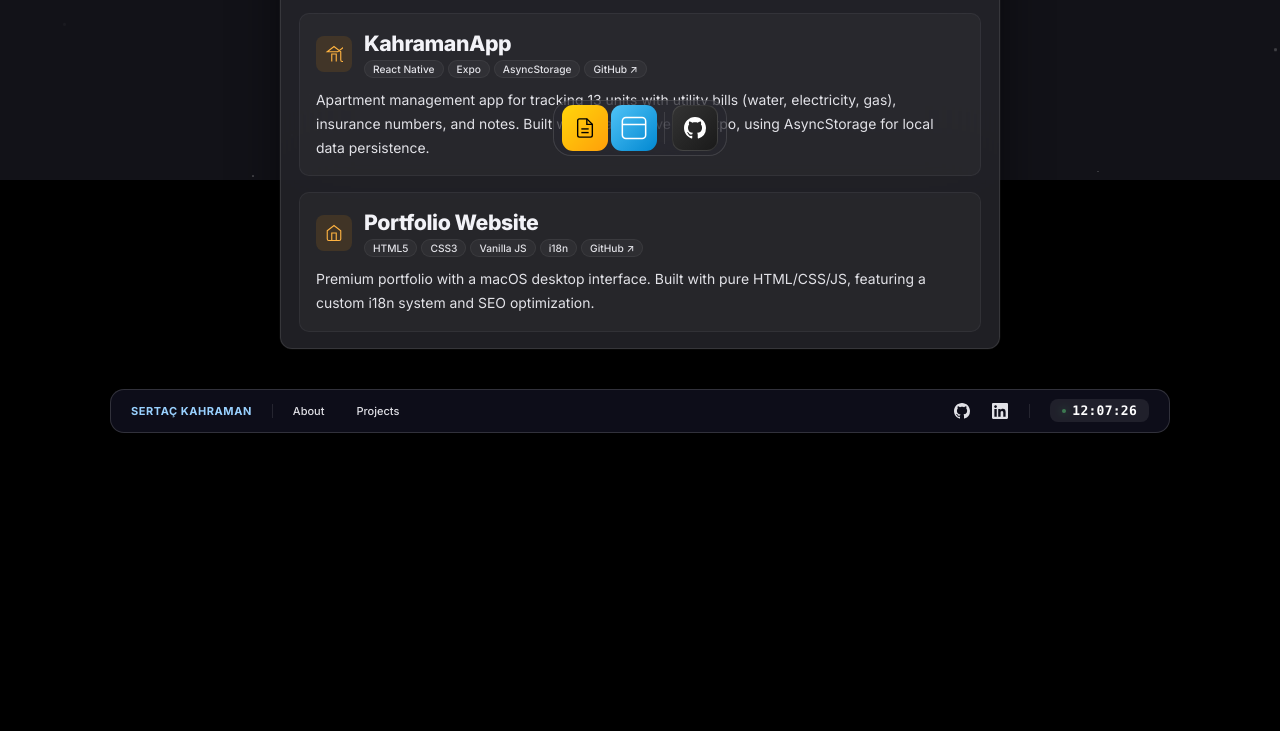
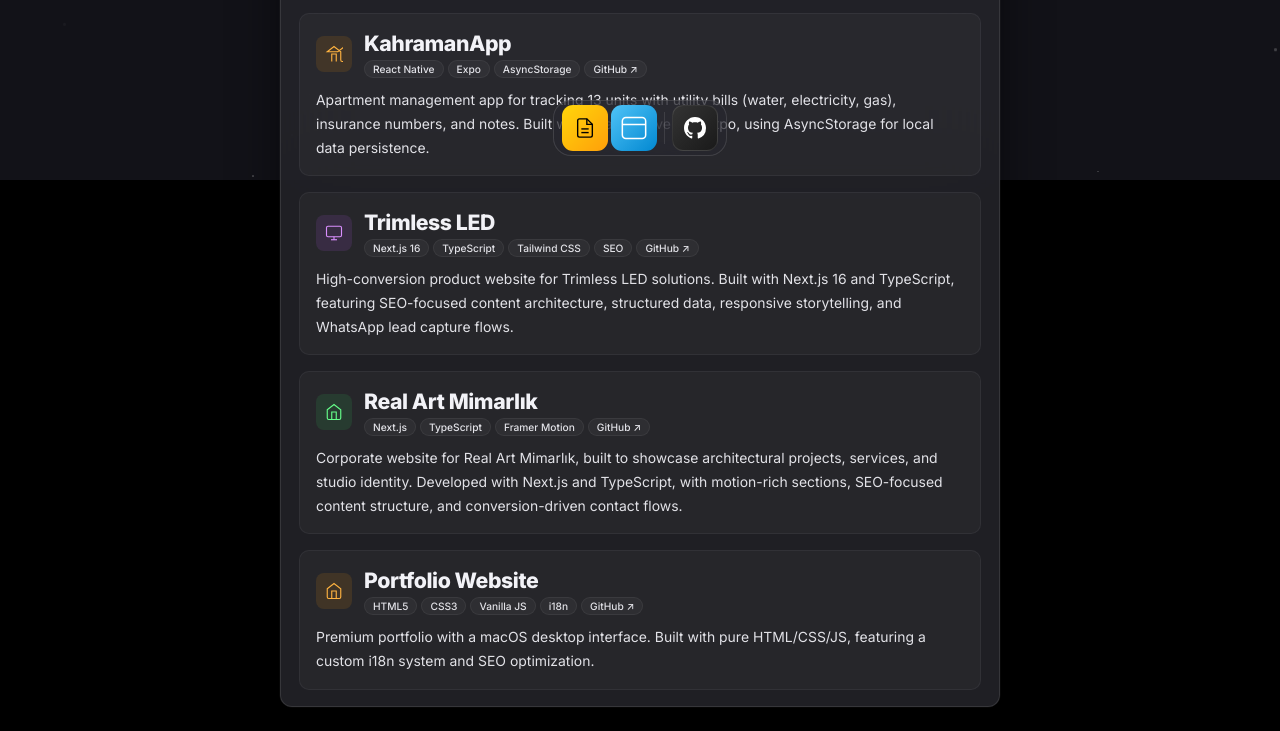
Before and after one commit to SertacKahraman/sertac-website, a plain HTML site: page projects.html in a window 1280 px wide. Shown: the part 620-1351 px from the top of the page. Before the commit the page ends 1173 px from the top, so only its background shows below. Drawn offline with Linux system fonts and the light colour scheme.

Commit message:
Add Trimless LED and Real Art Mimarlik projects

```diff
--- a/projects.html
+++ b/projects.html
@@ -184,6 +184,58 @@
                             and Expo, using AsyncStorage for local data persistence.</p>
                     </a>
 
+                    <!-- Trimless LED -->
+                    <a href="https://github.com/SertacKahraman/trimless-website" target="_blank" rel="noopener"
+                        class="finder-item-detailed" style="text-decoration:none;color:inherit;display:block;">
+                        <div class="finder-item-header">
+                            <div class="finder-icon fi-purple"><svg width="18" height="18" viewBox="0 0 24 24"
+                                    fill="none" stroke="currentColor" stroke-width="1.5">
+                                    <rect x="2" y="3" width="20" height="14" rx="2" />
+                                    <line x1="8" y1="21" x2="16" y2="21" />
+                                    <line x1="12" y1="17" x2="12" y2="21" />
+                                </svg></div>
+                            <div>
+                                <h2 class="finder-name">Trimless LED</h2>
+                                <div class="finder-meta">
+                                    <span class="finder-tag">Next.js 16</span>
+                                    <span class="finder-tag">TypeScript</span>
+                                    <span class="finder-tag">Tailwind CSS</span>
+                                    <span class="finder-tag">SEO</span>
+                                    <span class="finder-tag tag-green-badge">GitHub ↗</span>
+                                </div>
+                            </div>
+                        </div>
+                        <p class="finder-detail" data-i18n="projects-trimless-long-desc">High-conversion product website
+                            for Trimless LED solutions. Built with Next.js 16 and TypeScript, featuring SEO-focused
+                            content architecture, structured data, responsive storytelling, and WhatsApp lead capture
+                            flows.</p>
+                    </a>
+
+                    <!-- Real Art Mimarlık -->
+                    <a href="https://github.com/SertacKahraman/realartmimarlik-website" target="_blank" rel="noopener"
+                        class="finder-item-detailed" style="text-decoration:none;color:inherit;display:block;">
+                        <div class="finder-item-header">
+                            <div class="finder-icon fi-green"><svg width="18" height="18" viewBox="0 0 24 24"
+                                    fill="none" stroke="currentColor" stroke-width="1.5">
+                                    <path d="M3 9l9-7 9 7v11a2 2 0 0 1-2 2H5a2 2 0 0 1-2-2z" />
+                                    <polyline points="9 22 9 12 15 12 15 22" />
+                                </svg></div>
+                            <div>
+                                <h2 class="finder-name">Real Art Mimarlık</h2>
+                                <div class="finder-meta">
+                                    <span class="finder-tag">Next.js</span>
+                                    <span class="finder-tag">TypeScript</span>
+                                    <span class="finder-tag">Framer Motion</span>
+                                    <span class="finder-tag tag-green-badge">GitHub ↗</span>
+                                </div>
+                            </div>
+                        </div>
+                        <p class="finder-detail" data-i18n="projects-realart-long-desc">Corporate website for Real Art
+                            Mimarlık, built to showcase architectural projects, services, and studio identity. Developed
+                            with Next.js and TypeScript, with motion-rich sections, SEO-focused content structure, and
+                            conversion-driven contact flows.</p>
+                    </a>
+
                     <!-- Portfolio Website -->
                     <a href="https://github.com/SertacKahraman/sertac-website" target="_blank" rel="noopener"
                         class="finder-item-detailed" style="text-decoration:none;color:inherit;display:block;">
--- a/translations.js
+++ b/translations.js
@@ -41,6 +41,10 @@
         "projects-portfolio-long-desc": "Premium portfolio with a macOS desktop interface. Built with pure HTML/CSS/JS, featuring a custom i18n system and SEO optimization.",
         "projects-kahramanapp-desc": "Apartment management & utility tracking app.",
         "projects-kahramanapp-long-desc": "Apartment management app for tracking 13 units with utility bills (water, electricity, gas), insurance numbers, and notes. Built with React Native and Expo, using AsyncStorage for local data persistence.",
+        "projects-trimless-desc": "SEO-focused product website for Trimless LED solutions.",
+        "projects-trimless-long-desc": "High-conversion product website for Trimless LED solutions. Built with Next.js 16 and TypeScript, featuring SEO-focused content architecture, structured data, responsive storytelling, and WhatsApp lead capture flows.",
+        "projects-realart-desc": "Corporate website for an architectural studio.",
+        "projects-realart-long-desc": "Corporate website for Real Art Mimarlık, built to showcase architectural projects, services, and studio identity. Developed with Next.js and TypeScript, with motion-rich sections, SEO-focused content structure, and conversion-driven contact flows.",
         "page-title-index": "Sertaç Kahraman — Portfolio",
         "page-title-about": "About — Sertaç Kahraman",
         "page-title-projects": "Projects — Sertaç Kahraman"
@@ -87,6 +91,10 @@
         "projects-portfolio-long-desc": "macOS arayüzlü premium portfolyo sitesi. Saf HTML, CSS ve JS ile geliştirildi; özel i18n sistemi ve SEO optimizasyonu içerir.",
         "projects-kahramanapp-desc": "Daire yönetimi ve fatura takip uygulaması.",
         "projects-kahramanapp-long-desc": "13 dairelik bir apartmanın yönetimi için geliştirilen uygulama. Su, elektrik, doğalgaz faturaları, DASK numaraları ve notları takip eder. React Native ve Expo ile geliştirildi, AsyncStorage ile yerel veri saklama.",
+        "projects-trimless-desc": "Trimless LED çözümleri için SEO odaklı ürün web sitesi.",
+        "projects-trimless-long-desc": "Trimless LED çözümleri için geliştirilen yüksek dönüşüm odaklı ürün web sitesi. Next.js 16 ve TypeScript ile geliştirildi; SEO odaklı içerik kurgusu, structured data, responsive ürün anlatımı ve WhatsApp lead toplama akışları içerir.",
+        "projects-realart-desc": "Bir mimarlık ofisi için kurumsal web sitesi.",
+        "projects-realart-long-desc": "Real Art Mimarlık için geliştirilen kurumsal web sitesi. Mimari projeleri, hizmetleri ve marka kimliğini öne çıkarır; Next.js ve TypeScript ile, hareketli bölümler, SEO odaklı içerik yapısı ve dönüşüm odaklı iletişim akışlarıyla geliştirildi.",
         "page-title-index": "Sertaç Kahraman — Portfolyo",
         "page-title-about": "Hakkımda — Sertaç Kahraman",
         "page-title-projects": "Projeler — Sertaç Kahraman"
```
